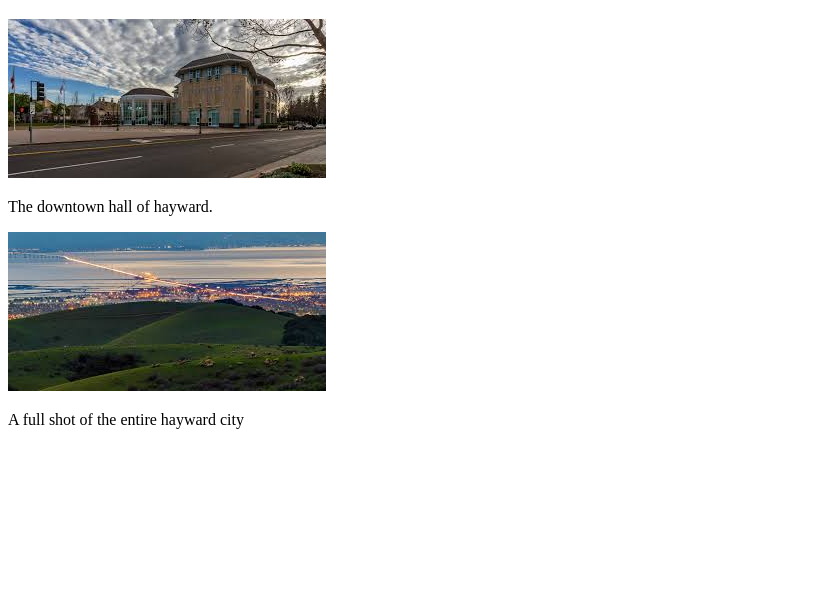
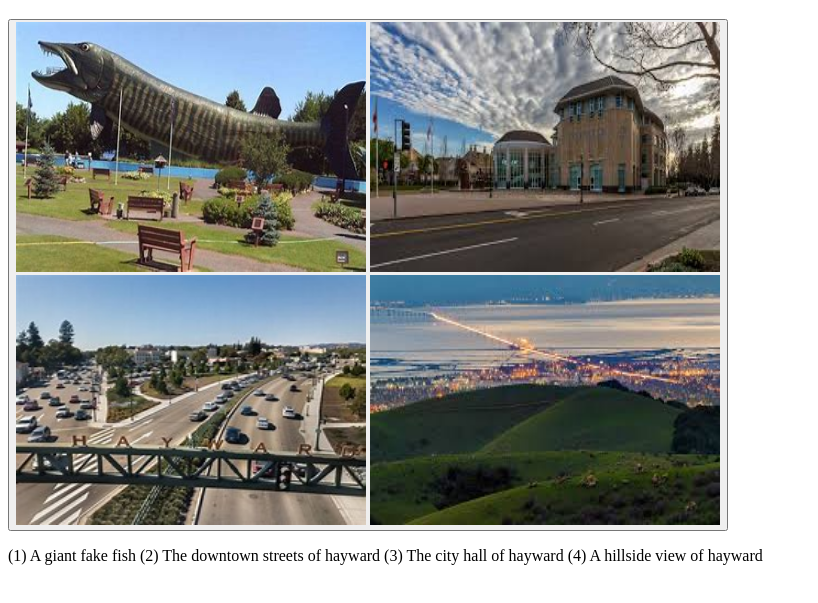
Before and after one commit to Mynamemrcode/Photography, a plain HTML site: page index.html in a window 1280 px wide. Shown: the part 61-664 px from the top of the page, without its empty margins (0-818 px from the left). Drawn offline with Linux system fonts and the light colour scheme.

Commit message:
Add files via upload

```diff
--- a/index.html
+++ b/index.html
@@ -1,10 +1,10 @@
 <!DOCTYPE html>
-<html lang="">
+<html lang="english">
 <head>
     <meta charset="utf-8">
     <meta name="viewport" content="width=device-width, initial-scale=1.0">
     <title></title>
-    <link rel="stylesheet" href="">
+    <link rel="stylesheet" href="style.css">
 </head>
 
 <body>
@@ -13,18 +13,13 @@
 <h1>Welcome to my photography world!</h1>
 
 
-<div class="image-section">
-    <span class="section-style">
+<button>
 
-
-<img src="download%20(4).jfif" alt="" />
-    <p>The downtown hall of hayward.</p>
-
-   </span>
-    <span class="section-style">
-<img src="download.jfif">
-    <p>A full shot of the entire hayward city</p>
-</span>
-</div>
-</body>
+       <div><span><img class="image" src="OIP.jfif"></span>
+    <span><img class="image" src="download%20(4).jfif"></span></div>
+       <div><span><img class="image" src="th%20(1).jfif"></span>
+    <span><img class="image" src="download.jfif"></span></div>
+    </button>
+<p>(1) A giant fake fish (2) The downtown streets of hayward (3) The city hall of hayward (4) A hillside view of hayward</p>
+    </body>
 </html>
--- /dev/null
+++ b/style.css
@@ -0,0 +1,5 @@
+.image
+{
+    width:350px;
+    height:250px;
+}
```
Also changed, not shown: th (1).jfif (added).
